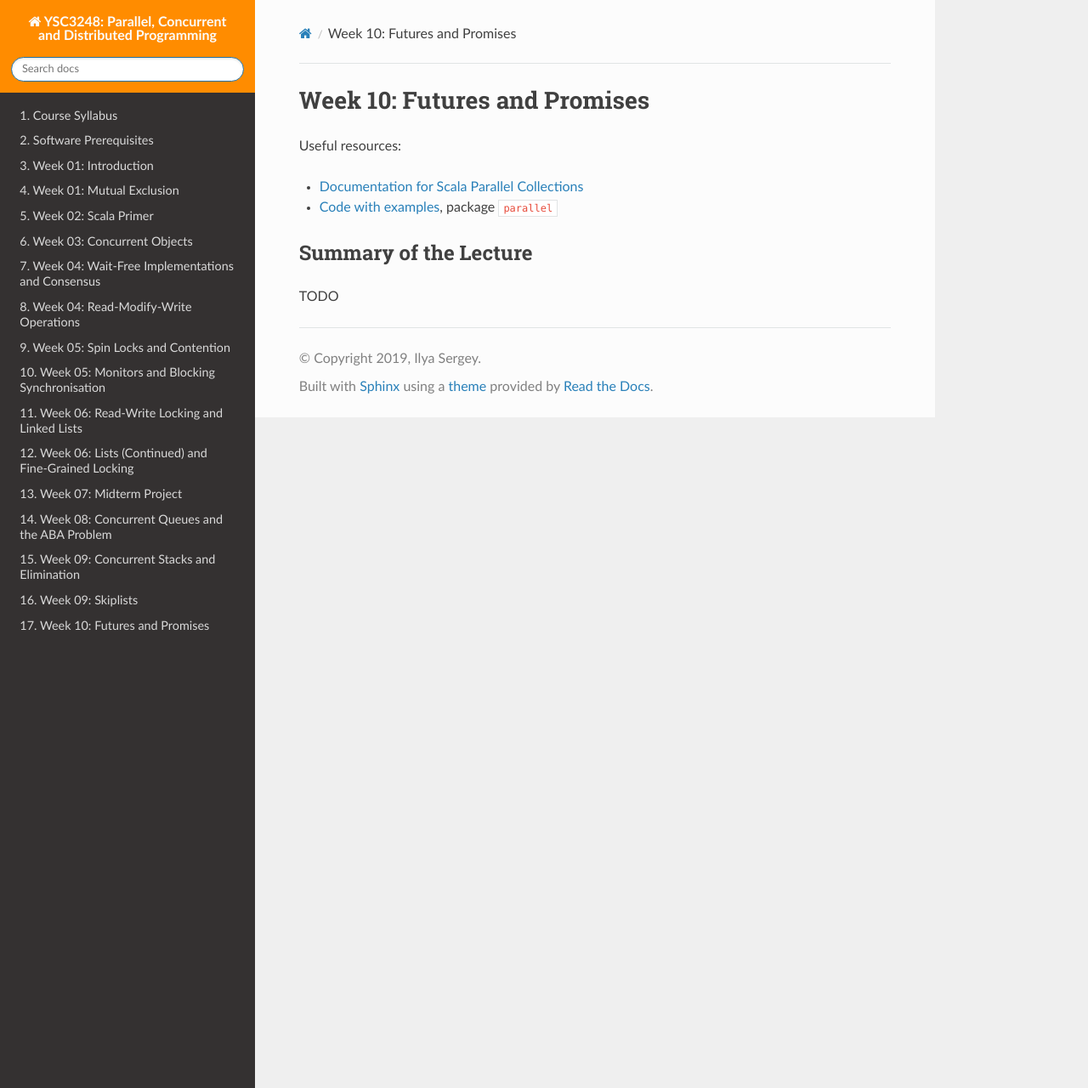
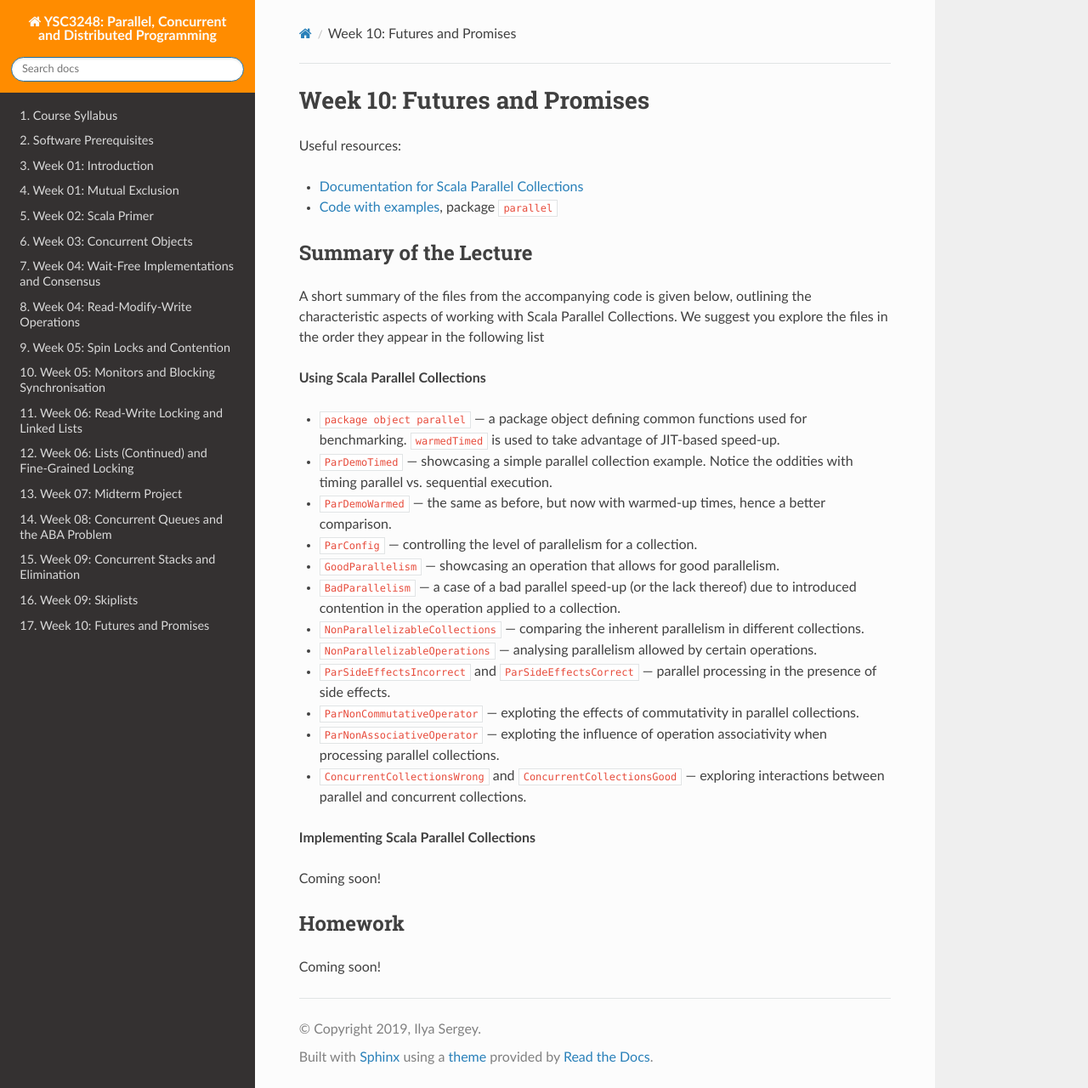
Before and after one commit to ilyasergey/YSC4231, a Sphinx documentation site: the page built from source/week-10-parallel.rst, in a window 1280 px wide and 1280 px high. Shown: the whole window at 85% size. Built offline with Sphinx 7.4.7 and the Read the Docs theme 2.0.0, drawn with Linux system fonts in a browser that asks for light colours.

Commit message:
parallel

```diff
--- a/source/syllabus.rst
+++ b/source/syllabus.rst
@@ -43,7 +43,7 @@ Lectures
 * October 29: Software Transactional Memory
 * November 1: Actor-based concurrency
 
-* November 5: MapReduce and Basics of Cloud Computing
+* November 5: Communication between Actors
 * November 8: State-Machine Replication and Distributed Consensus
 
 * November 12: Byzantine Fault Tolerance and PBFT
--- a/source/week-10-parallel.rst
+++ b/source/week-10-parallel.rst
@@ -14,4 +14,57 @@ Useful resources:
 Summary of the Lecture
 ----------------------
 
-TODO
+A short summary of the files from the accompanying code is given
+below, outlining the characteristic aspects of working with Scala
+Parallel Collections. We suggest you explore the files in the order
+they appear in the following list
+
+**Using Scala Parallel Collections**
+
+* ``package object parallel`` --- a package object defining common
+  functions used for benchmarking. ``warmedTimed`` is used to take
+  advantage of JIT-based speed-up.
+
+* ``ParDemoTimed`` --- showcasing a simple parallel collection
+  example. Notice the oddities with timing parallel vs. sequential
+  execution.
+
+* ``ParDemoWarmed`` --- the same as before, but now with warmed-up
+  times, hence a better comparison.
+
+* ``ParConfig`` --- controlling the level of parallelism for a
+  collection.
+
+* ``GoodParallelism`` --- showcasing an operation that allows for good
+  parallelism.
+
+* ``BadParallelism`` --- a case of a bad parallel speed-up (or the
+  lack thereof) due to introduced contention in the operation applied
+  to a collection.
+
+* ``NonParallelizableCollections`` --- comparing the inherent
+  parallelism in different collections.
+
+* ``NonParallelizableOperations`` --- analysing parallelism allowed by
+  certain operations.
+
+* ``ParSideEffectsIncorrect`` and ``ParSideEffectsCorrect`` ---
+  parallel processing in the presence of side effects.
+
+* ``ParNonCommutativeOperator`` --- exploting the effects of
+  commutativity in parallel collections.
+
+* ``ParNonAssociativeOperator`` --- exploting the influence of
+  operation associativity when processing parallel collections.
+
+* ``ConcurrentCollectionsWrong`` and ``ConcurrentCollectionsGood`` ---
+  exploring interactions between parallel and concurrent collections.
+
+**Implementing Scala Parallel Collections**
+
+Coming soon!
+
+Homework
+--------
+
+Coming soon!
```
Also changed, not shown: other parts of source/syllabus.rst (+1 -1 lines).
